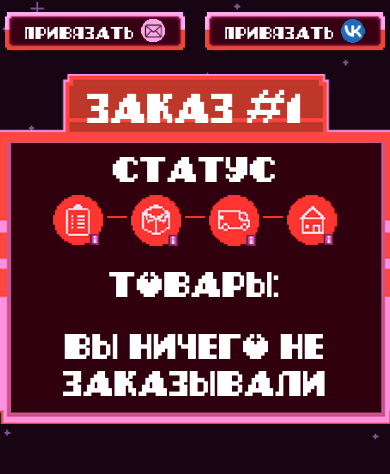
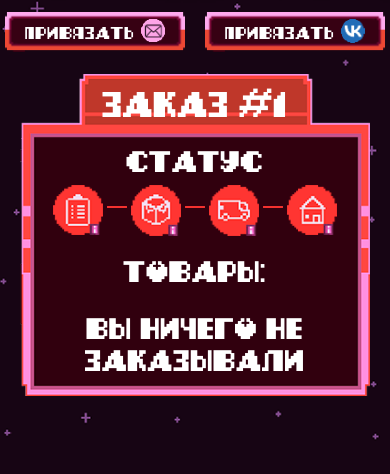
Before and after one commit to TurgunovAmir07/nightmess, a React (Vite) app in the folder apps/client/: page /profile in a window 390 px wide. Shown: the part 322-796 px from the top of the page. Built offline with nearby package versions, Linux system fonts and the light colour scheme; no server answers.

Commit message:
add response for showcase

```diff
--- a/apps/client/src/features/OrderStatus/ui/@StatusBox/StatusBox.module.scss
+++ b/apps/client/src/features/OrderStatus/ui/@StatusBox/StatusBox.module.scss
@@ -14,7 +14,7 @@
 			transition: all;
 			transition-duration: 500ms;
 		}
-    @media (max-width: 325px) {
+		@media (max-width: 365px) {
 			&_icon {
 				width: 45px;
 			}
--- a/apps/client/src/features/OrderStatus/ui/@StatusDelivery/StatusDelivery.module.scss
+++ b/apps/client/src/features/OrderStatus/ui/@StatusDelivery/StatusDelivery.module.scss
@@ -14,7 +14,7 @@
 			transition: all;
 			transition-duration: 500ms;
 		}
-    @media (max-width: 325px) {
+		@media (max-width: 365px) {
 			&_icon {
 				width: 45px;
 			}
--- a/apps/client/src/features/OrderStatus/ui/@StatusHome/StatusHome.module.scss
+++ b/apps/client/src/features/OrderStatus/ui/@StatusHome/StatusHome.module.scss
@@ -14,7 +14,7 @@
 			transition: all;
 			transition-duration: 500ms;
 		}
-    @media (max-width: 325px) {
+		@media (max-width: 365px) {
 			&_icon {
 				width: 45px;
 			}
--- a/apps/client/src/features/OrderStatus/ui/@StatusOrder/StatusOrder.module.scss
+++ b/apps/client/src/features/OrderStatus/ui/@StatusOrder/StatusOrder.module.scss
@@ -15,7 +15,7 @@
 			transition-duration: 500ms;
 		}
 
-    @media (max-width: 325px) {
+		@media (max-width: 365px) {
 			&_icon {
 				width: 45px;
 			}
--- a/apps/client/src/widgets/Showcase/ui/Showcase.module.scss
+++ b/apps/client/src/widgets/Showcase/ui/Showcase.module.scss
@@ -2,6 +2,10 @@
 	padding: 20px 0;
 
 	&__content {
+		display: grid;
+		grid-template-columns: 1fr;
+		justify-items: center;
+
 		&__header {
 			background-image: url(/showcase_header.png);
 			background-size: cover;
@@ -54,4 +58,69 @@
 			height: 25px;
 		}
 	}
+
+	@media (max-width: 410px) {
+		&__content {
+			&__header {
+				max-width: 350px;
+				width: 350px;
+				height: 65px;
+
+				&_title {
+					font-size: 24px;
+				}
+			}
+
+			&__main {
+				background-size: 350px;
+				max-width: 350px;
+				width: 350px;
+
+				&_text {
+					font-size: 20px;
+				}
+			}
+
+			&__footer {
+				background-size: 350px;
+				max-width: 350px;
+				width: 350px;
+				height: 22px;
+			}
+		}
+	}
+	@media (max-width: 365px) {
+		&__content {
+			display: grid;
+			grid-template-columns: 1fr;
+			justify-items: center;
+
+			&__header {
+				max-width: 310px;
+				width: 310px;
+				height: 60px;
+
+				&_title {
+					font-size: 20px;
+				}
+			}
+
+			&__main {
+				background-size: 310px;
+				max-width: 310px;
+				width: 310px;
+
+				&_text {
+					font-size: 16px;
+				}
+			}
+
+			&__footer {
+				background-size: 310px;
+				max-width: 310px;
+				width: 310px;
+				height: 20px;
+			}
+		}
+	}
 }
```
Lines whose indentation alone changed are shown as unchanged.
